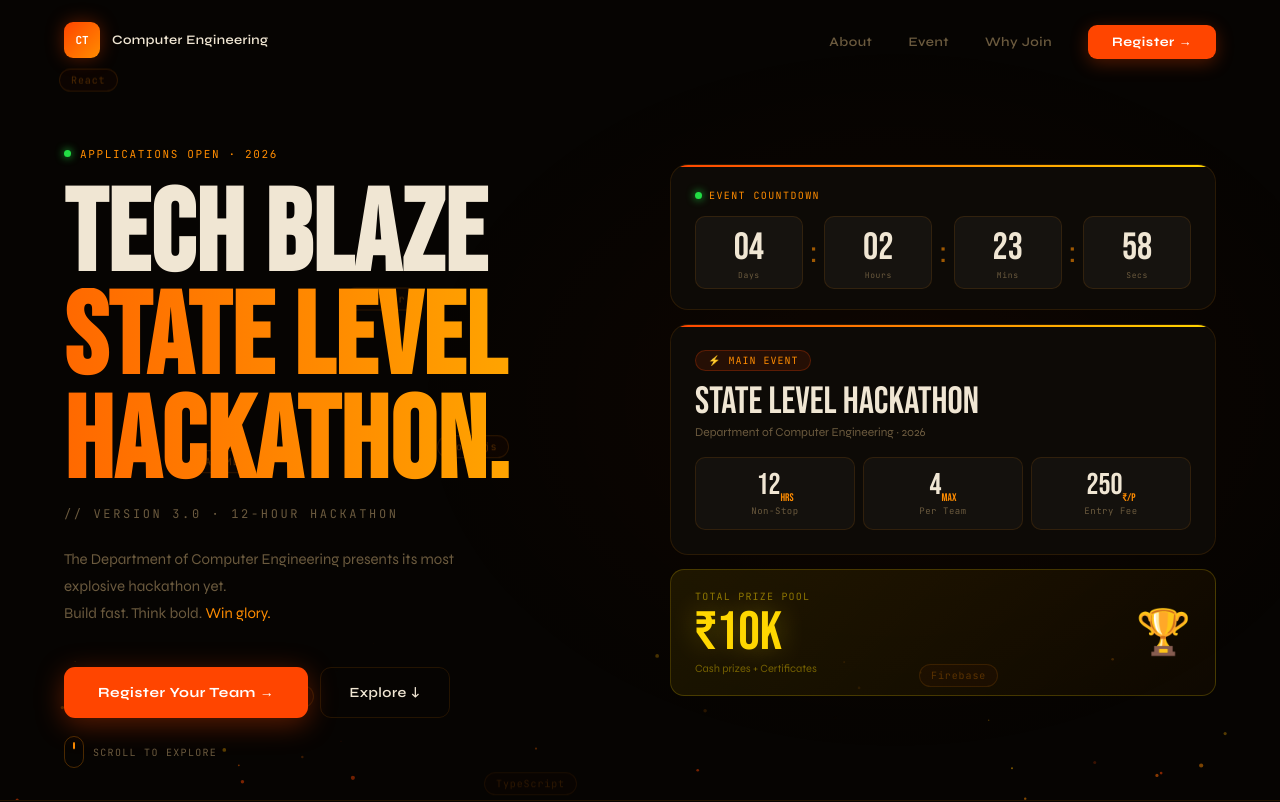
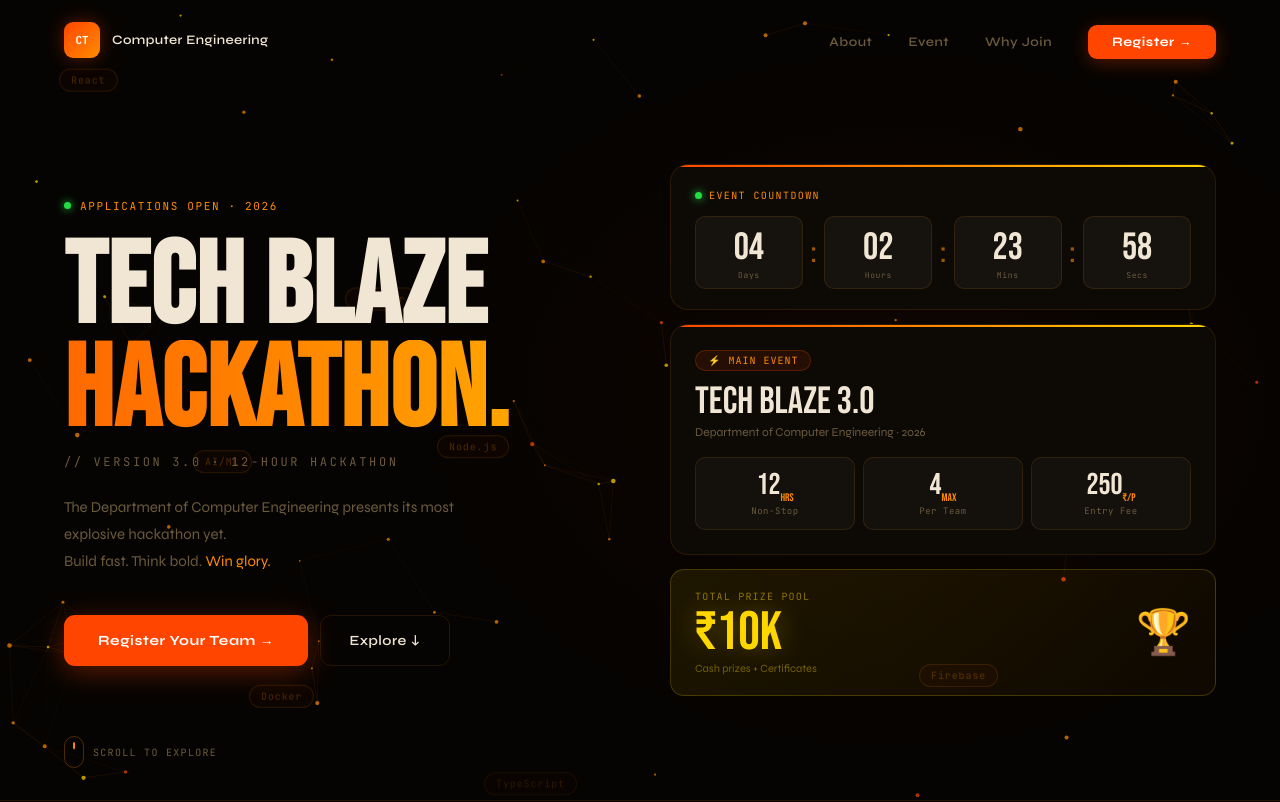
Before and after one commit to Aswanth-47/techblaze-2026, a website: page index.html in a window 1280 px wide. Shown: the top 802 px of the page. Drawn offline with Linux system fonts and the light colour scheme.

Commit message:
Update index.html

```diff
--- a/index.html
+++ b/index.html
@@ -250,7 +250,7 @@ footer{position:relative;z-index:5;padding:36px 64px;border-top:1px solid var(--
     <div class="hero-eyebrow"><span class="live-dot"></span> Applications Open · 2026</div>
     <h1 class="hero-title">
       <span class="line-main" id="heroTitle">TECH BLAZE</span>
-      <span class="line-fire">State Level Hackathon.</span>
+      <span class="line-fire">Hackathon.</span>
     </h1>
     <p class="hero-version">// Version 3.0 · 12-Hour Hackathon</p>
     <p class="hero-subtitle">The Department of Computer Engineering presents its most explosive hackathon yet.<br>Build fast. Think bold. <span style="color:var(--fire2)">Win glory.</span></p>
@@ -275,7 +275,7 @@ footer{position:relative;z-index:5;padding:36px 64px;border-top:1px solid var(--
     </div>
     <div class="hero-card-main">
       <div class="hcm-tag">⚡ Main Event</div>
-      <div class="hcm-title">State Level Hackathon</div>
+      <div class="hcm-title">Tech Blaze 3.0</div>
       <div class="hcm-sub">Department of Computer Engineering · 2026</div>
       <div class="hcm-stats">
         <div class="hcm-stat"><div class="hcm-stat-num"><span id="cn1">0</span><sub>hrs</sub></div><div class="hcm-stat-lbl">Non-Stop</div></div>
@@ -344,13 +344,12 @@ footer{position:relative;z-index:5;padding:36px 64px;border-top:1px solid var(--
 
 <section class="section" id="events">
   <div class="section-label reveal">Event Details</div>
-  <h2 class="section-title reveal rd1">Event Details</h2>
+  <h2 class="section-title reveal rd1">Tech Blaze 3.0</h2>
   <p class="section-subtitle reveal rd2">The ultimate platform to showcase your skills, creativity, and problem-solving abilities.</p>
   <div class="events-grid single-event reveal rd3">
     <div class="event-card featured">
       <div class="ec-number">12-Hour Challenge</div>
       <h3 class="ec-title">Tech Blaze 3.0</h3>
-      <h2>State Level Hackathon</h2>
       <p class="ec-desc">Push your limits in this non-stop hackathon where teams of up to 4 build real solutions to real-world problems. Mentors, resources, and unlimited caffeine included.</p>
       <div class="ec-details">
         <div class="ec-detail"><div class="ec-detail-icon">👥</div>Teams of 1–4 participants</div>
@@ -409,38 +408,90 @@ if(isMouse){
   });
 }
 
-// ── CANVAS — paused during scroll, stopped off-screen ──
+// ── CANVAS — particle network (Nexora-style) ──
 const cv=document.getElementById('mainCanvas');
 const cx=cv.getContext('2d');
 let W=0,H=0;
-function rsz(){W=cv.width=window.innerWidth;H=cv.height=window.innerHeight;}
-rsz();
+function rsz(){
+  W=cv.width=window.innerWidth;
+  H=cv.height=window.innerHeight;
+  // rebuild particles on resize so they fill new dimensions
+  particles.length=0;
+  const count=Math.min(80,Math.floor((W*H)/14000));
+  for(let i=0;i<count;i++) particles.push(mkParticle());
+}
+
+function mkParticle(){
+  return{
+    x:Math.random()*W, y:Math.random()*H,
+    vx:(Math.random()-.5)*.4, vy:(Math.random()-.5)*.4,
+    r:Math.random()*1.6+.8,
+    // fire-toned colours for consistency with site theme
+    col: Math.random()<.6 ? 'rgba(255,140,0,' : Math.random()<.5 ? 'rgba(255,69,0,' : 'rgba(255,215,0,'
+  };
+}
+
+const particles=[];
+// initial population after W/H are set
 window.addEventListener('resize',rsz,{passive:true});
+rsz(); // sets W,H and fills particles
 
-const COLS=['#ff4500','#ff6a00','#ff8c00','#ffb300'];
-function mkSpark(init){
-  return{x:Math.random()*W,y:init?Math.random()*H:H+8,vx:(Math.random()-.5)*.6,vy:-(Math.random()*1.1+.3),r:Math.random()*1.8+.4,life:1,decay:Math.random()*.006+.003,col:COLS[Math.floor(Math.random()*COLS.length)]};
-}
-const sparks=Array.from({length:35},()=>mkSpark(true));
+const CONNECT_DIST=130; // max px to draw a line
 
 let isScrolling=false,scrollTmo;
-window.addEventListener('scroll',()=>{isScrolling=true;clearTimeout(scrollTmo);scrollTmo=setTimeout(()=>isScrolling=false,100);},{passive:true});
+window.addEventListener('scroll',()=>{isScrolling=true;clearTimeout(scrollTmo);scrollTmo=setTimeout(()=>isScrolling=false,120);},{passive:true});
 
-// Only draw canvas when hero section is visible
 let heroVisible=true;
 const heroObs=new IntersectionObserver(es=>heroVisible=es[0].isIntersecting,{threshold:0});
 heroObs.observe(document.getElementById('hero'));
+
+// mouse position for interactive pull
+let mx=-9999,my=-9999;
+document.addEventListener('mousemove',e=>{mx=e.clientX;my=e.clientY;},{passive:true});
 
 function loop(){
   requestAnimationFrame(loop);
   if(isScrolling||!heroVisible){cx.clearRect(0,0,W,H);return;}
   cx.clearRect(0,0,W,H);
-  for(let i=0;i<sparks.length;i++){
-    const s=sparks[i];
-    s.x+=s.vx;s.y+=s.vy;s.vx+=(Math.random()-.5)*.04;s.life-=s.decay;
-    if(s.life<=0||s.y<-8){sparks[i]=mkSpark(false);continue;}
-    cx.beginPath();cx.arc(s.x,s.y,s.r,0,Math.PI*2);
-    cx.fillStyle=s.col;cx.globalAlpha=s.life*.6;cx.fill();
+
+  // update + draw dots
+  for(let i=0;i<particles.length;i++){
+    const p=particles[i];
+
+    // subtle mouse attraction
+    const mdx=mx-p.x, mdy=my-p.y;
+    const md=Math.sqrt(mdx*mdx+mdy*mdy);
+    if(md<160){p.vx+=mdx/md*.012;p.vy+=mdy/md*.012;}
+
+    // speed cap
+    const sp=Math.sqrt(p.vx*p.vx+p.vy*p.vy);
+    if(sp>.7){p.vx=p.vx/sp*.7;p.vy=p.vy/sp*.7;}
+
+    p.x+=p.vx; p.y+=p.vy;
+    // bounce off edges
+    if(p.x<0){p.x=0;p.vx*=-1;} if(p.x>W){p.x=W;p.vx*=-1;}
+    if(p.y<0){p.y=0;p.vy*=-1;} if(p.y>H){p.y=H;p.vy*=-1;}
+
+    cx.beginPath();cx.arc(p.x,p.y,p.r,0,Math.PI*2);
+    cx.fillStyle=p.col+'0.7)';cx.fill();
+  }
+
+  // draw connections — only between nearby pairs
+  for(let i=0;i<particles.length;i++){
+    for(let j=i+1;j<particles.length;j++){
+      const dx=particles[i].x-particles[j].x;
+      const dy=particles[i].y-particles[j].y;
+      const d=Math.sqrt(dx*dx+dy*dy);
+      if(d<CONNECT_DIST){
+        const alpha=(1-d/CONNECT_DIST)*0.18;
+        cx.beginPath();
+        cx.moveTo(particles[i].x,particles[i].y);
+        cx.lineTo(particles[j].x,particles[j].y);
+        cx.strokeStyle=`rgba(255,120,0,${alpha})`;
+        cx.lineWidth=.7;
+        cx.stroke();
+      }
+    }
   }
   cx.globalAlpha=1;
 }
```
